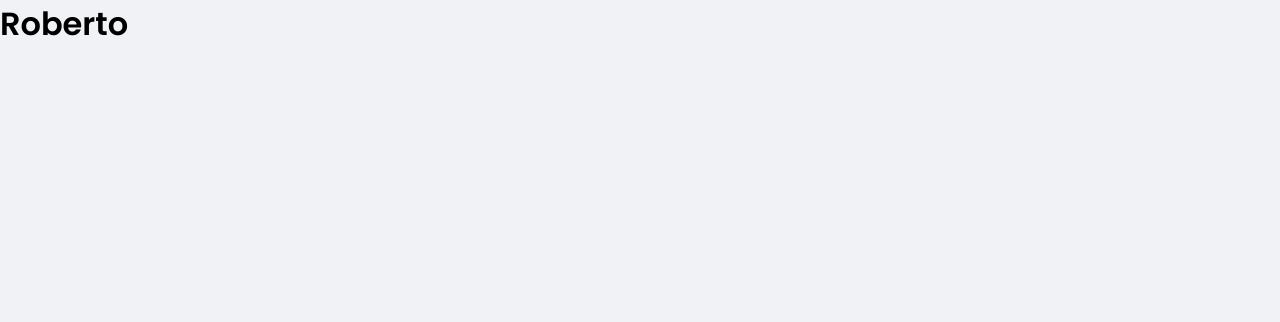
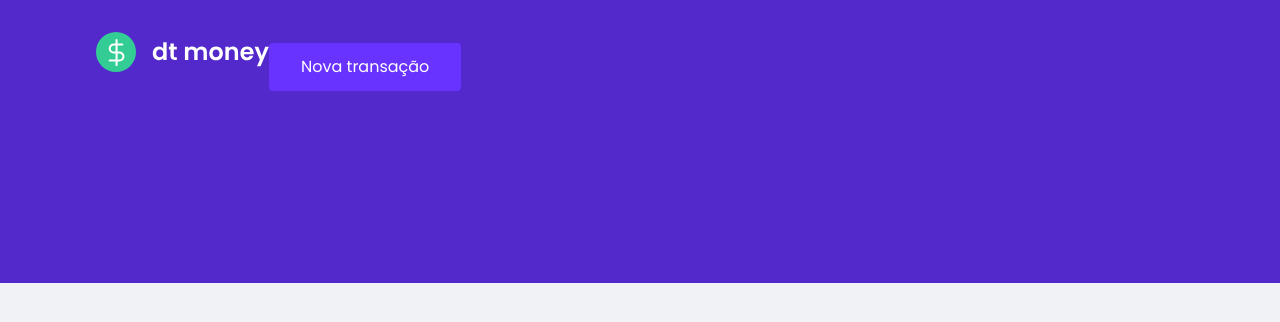
Before and after one commit to robertorp/cf-pessoal, a React (Create React App) app: page / in a window 1280 px wide. Shown: the top 322 px of the page. Built offline with nearby package versions, Linux system fonts and the light colour scheme.

Commit message:
Fazendo stylo de tela inicial , meu primeiro componente nessa aplicação

```diff
--- a/src/App.tsx
+++ b/src/App.tsx
@@ -1,10 +1,11 @@
+import { Header } from "./components/Header";
 import { GlobalStyle } from "./styles/global";
 
 export function App() {
   return (
-    <div className="App">
-      <h1>Roberto</h1>
+    <>
+      <Header></Header>
       <GlobalStyle></GlobalStyle>
-    </div>
+    </>
   );
 }
--- /dev/null
+++ b/src/components/Header/index.tsx
@@ -0,0 +1,15 @@
+import logoImg from '../../assets/logo.svg';
+import { Container, Content } from './styles';
+
+export function Header() {
+  return (
+    <Container>
+      <Content>
+        <header>
+          <img src={logoImg} alt="dt money" />
+          <button type="button">Nova transação</button>
+        </header>
+      </Content>
+    </Container>
+  );
+}
--- /dev/null
+++ b/src/components/Header/styles.ts
@@ -0,0 +1,31 @@
+import styled from 'styled-components';
+
+export const Container = styled.header`
+  background: var(--blue)
+`;
+
+export const Content = styled.div`
+  max-width: 1120px;
+  margin: 0 auto;
+
+  padding: 2rem 1rem 12rem;
+  display: flex;
+  align-items: center;
+  justify-content: space-between;
+
+  button {
+    font-size: 1rem;
+    color: #FFF;
+    background: var(--blue-light);
+    border: 0;
+    padding: 0 2rem;
+    border-radius: 0.25rem;
+    height: 3rem;
+
+    transition: filter 0.2s;
+
+    &:hover {
+      filter: brightness(0.9);
+    }
+  }
+`;
```
